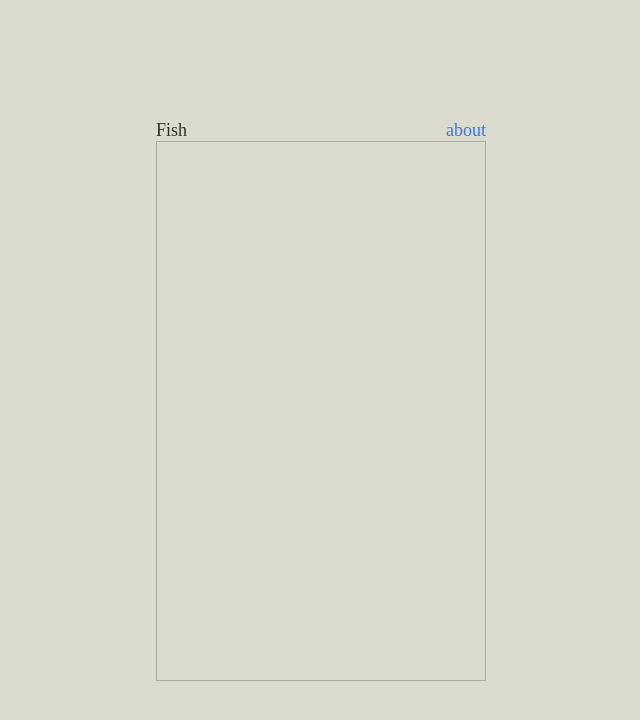
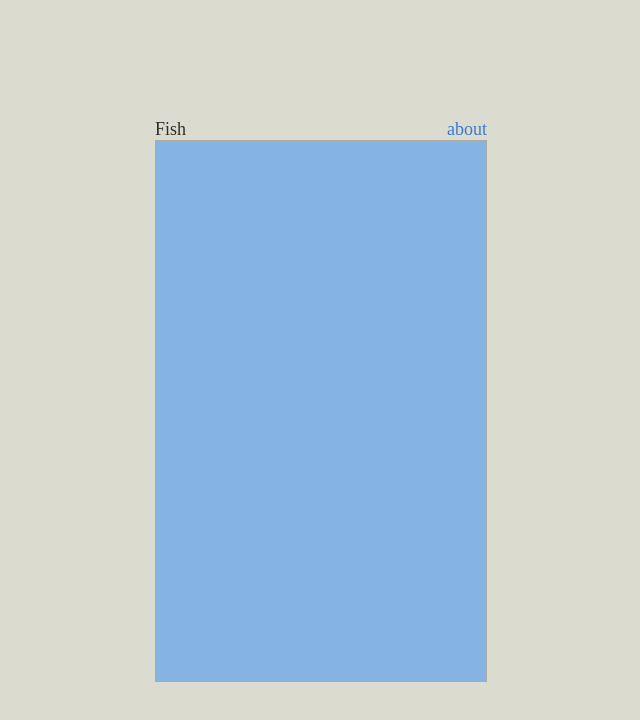
Before and after one commit to Cadecraft/fish, a plain HTML site: page site/index.html in a window 1280 px wide. Shown: the whole page, without its empty margins (319-959 px from the left). Drawn offline with Linux system fonts and the light colour scheme; a web font is replaced by a local one.

Commit message:
feat: canvas fill

```diff
--- a/site/index.html
+++ b/site/index.html
@@ -3,6 +3,7 @@
     <head>
         <title>fish</title>
         <link rel="stylesheet" href="style.css">
+        <script defer src="script.js"></script>
     </head>
     <body>
         <div class="center">
@@ -12,6 +13,8 @@
             </div>
             <div class="game">
                 <canvas width="330" height="540" id="canvas">
+                    A view of the fishing game
+                </canvas>
             </div>
         </div>
     </body>
--- /dev/null
+++ b/site/script.js
@@ -0,0 +1,47 @@
+// TODO: refactor constants
+const CANVAS_WIDTH = 330;
+const CANVAS_HEIGHT = 540;
+const COLORS = {
+    sky: "#85b4e2"
+};
+
+// TODO: load images
+
+// Page data
+const canvas = document.getElementById('canvas');
+const ctx = canvas.getContext("2d");
+
+// TODO: helpers
+
+// TODO: render loop
+const render = () => {
+    const width = ctx.canvas.width;
+    const height = ctx.canvas.height;
+    // Bg
+    ctx.fillStyle = COLORS.sky;
+    ctx.fillRect(0, 0, width, height);
+}
+
+const gameLoop = (delta) => {
+    console.log('Game loop called with delta: ' + delta);
+
+    render();
+
+    // TODO: state/keyboard loop
+}
+
+// Rendering helpers
+const renderState = {
+    lastTime: null,
+};
+const handleNextFrame = (time) => {
+    if (renderState.lastTime !== null) {
+        const delta = time - renderState.lastTime;
+        gameLoop(delta);
+    }
+
+    renderState.lastTime = time;
+    window.requestAnimationFrame(handleNextFrame);
+}
+
+window.requestAnimationFrame(handleNextFrame);
--- a/site/style.css
+++ b/site/style.css
@@ -51,18 +51,19 @@ body {
     }
 }
 
+.game {
+    /* Account for border width */
+    min-width: calc(var(--canvas-width) + 2px);
+    max-width: calc(var(--canvas-width) + 2px);
+    min-height: calc(var(--canvas-height) + 2px);
+    max-height: calc(var(--canvas-height) + 2px);
+    border: solid 1px var(--outline);
+}
+
 h1 {
     margin: 0px;
     font-size: 18px;
     font-weight: normal;
-}
-
-.game {
-    min-width: var(--canvas-width);
-    max-width: var(--canvas-width);
-    min-height: var(--canvas-height);
-    max-height: var(--canvas-height);
-    border: solid 1px var(--outline);
 }
 
 a, a:visited {
@@ -79,3 +80,7 @@ a:hover {
 a:focus-visible {
     outline: solid 2px var(--focus);
 }
+
+#canvas {
+    image-rendering: pixelated;
+}
```
